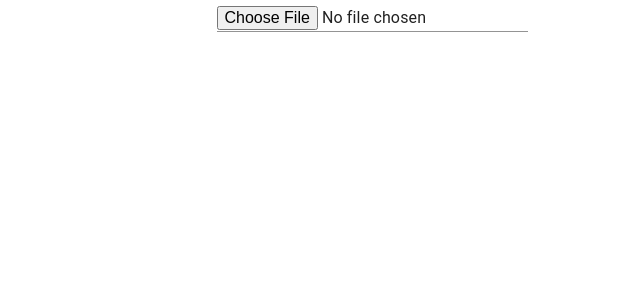
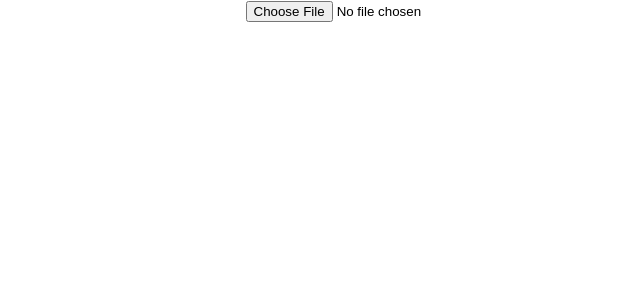
Before and after one commit to rorilon/log_parser, a React (Create React App) app: page / in a window 1280 px wide. Shown: the top 300 px of the page, without its empty margins (268-908 px from the left). Built offline with nearby package versions, Linux system fonts and the light colour scheme.

Commit message:
(refactor) change the func name

```diff
--- a/src/pages/FileUploadForm/index.tsx
+++ b/src/pages/FileUploadForm/index.tsx
@@ -11,12 +11,10 @@ import {
 import { TotalViews } from "../../components/TotalViews";
 import { UniqueViews } from "../../components/UniqueViews";
 
-
-
 export const FileUploadForm = () => {
   const [stats, setStats] = useState<PathStats[]>([]);
 
-  const handleFile = async (event: React.ChangeEvent) => {
+  const handleFileUpload = async (event: React.ChangeEvent) => {
     const target = event.target as HTMLInputElement;
     const files = target.files || [];
     const internalPathStats: InternalPathStats = await getInternalPathStats(
@@ -27,7 +25,11 @@ export const FileUploadForm = () => {
 
   return (
     <>
-      <Input type="file" onChange={handleFile} data-testid="uploadButton" />
+      <input
+        type="file"
+        onChange={handleFileUpload}
+        data-testid="uploadButton"
+      />
       {stats?.length > 0 && (
         <>
           <TotalViews tableData={sortByTotal(stats)} />
```
